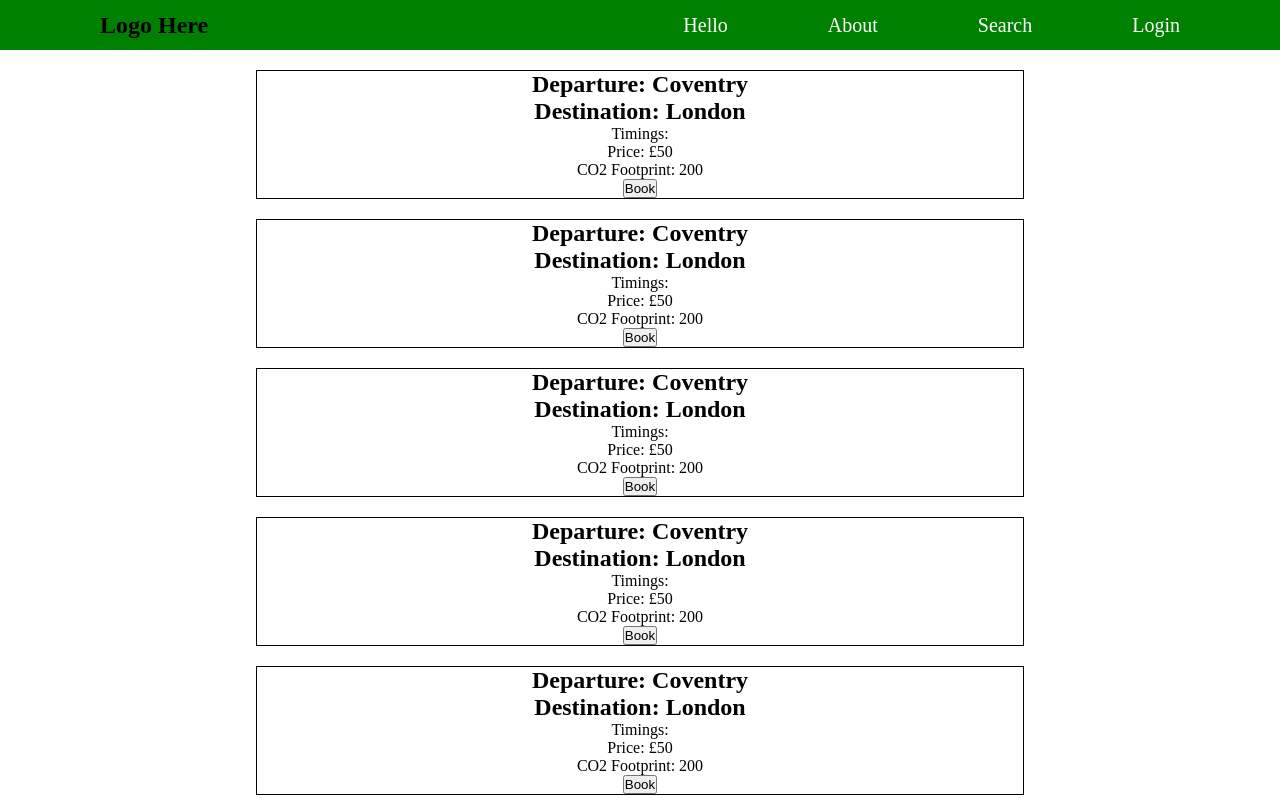
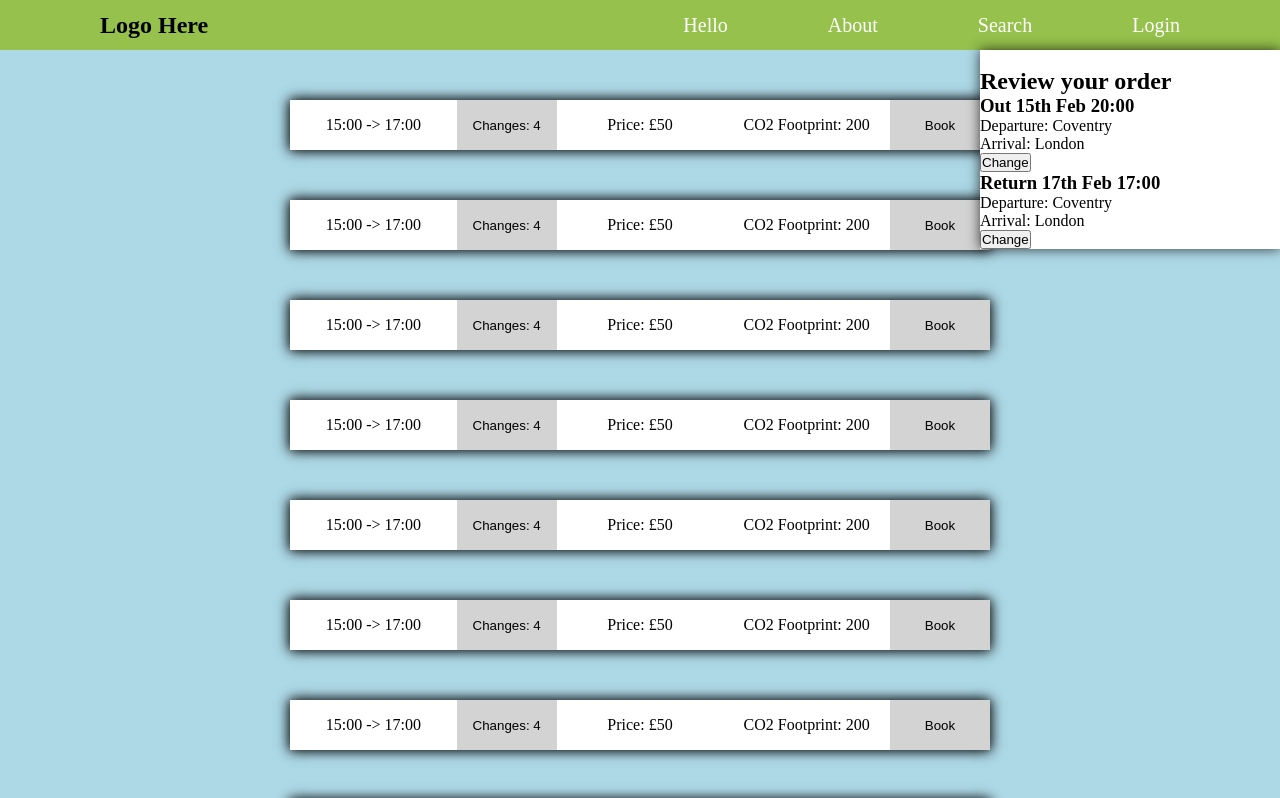
Before and after one commit to EdwardFry/hexagons, a Next.js app in the folder frontend/: page /search in a window 1280 px wide. Shown: the top 798 px of the page. Built offline with nearby package versions, Linux system fonts and the light colour scheme.

Commit message:
search items styled, added changes for each journey

```diff
--- a/frontend/components/Navbar/Nav.css
+++ b/frontend/components/Navbar/Nav.css
@@ -5,13 +5,12 @@
 }
 
 .Nav-container {
-    background: green;
+    background: rgba(149, 193, 76, 1);
     width: 100%;
     display: flex;
     justify-content: space-between;
     align-items: center;
     height: 50px;
-
 }
 
 .Nav-logo {
--- a/frontend/components/Navbar/Nav.js
+++ b/frontend/components/Navbar/Nav.js
@@ -1,15 +1,6 @@
 import React from 'react'
-import Link from 'next/link'
 
 import './Nav.css';
-
-const links = [
-  { href: 'https://zeit.co/now', label: 'ZEIT' },
-  { href: 'https://github.com/zeit/next.js', label: 'GitHub' },
-].map(link => ({
-  ...link,
-  key: `nav-link-${link.href}-${link.label}`,
-}))
 
 const Nav = () => (
   <nav className="Nav-container">
--- a/frontend/components/Search/JourneyCard.css
+++ b/frontend/components/Search/JourneyCard.css
@@ -1,6 +1,48 @@
 .JourneyCard-container {
-    margin-top: 20px;
-    width: 60%;
-    border: 1px solid black;
-    display: inline-block;
+    padding-top: 50px;
 }
+
+.JourneyCard-container div{
+    -webkit-box-shadow: 0px 0px 12px 0px rgba(0,0,0,0.75);
+    -moz-box-shadow: 0px 0px 12px 0px rgba(0,0,0,0.75);
+    box-shadow: 0px 0px 12px 0px rgba(0,0,0,0.75);
+    width:700px;
+    margin-left: auto;
+    margin-right: auto;
+}
+
+.JourneyCard-info-container {
+    width: 700px;
+    height: 50px;
+    display: flex;
+    align-items: center;
+    background: white;
+}
+
+.JourneyCard-container p {
+    flex: 1;
+}
+
+.JourneyCard-container button {
+    width: 100px;
+    background: lightgray;
+    border: none;
+    height: 100%;
+    transition: all 0.4s ease 0s;
+}
+
+.JourneyCard-container button:hover {
+    background: grey;
+    cursor: pointer;
+}
+
+.JourneyCard-changes-container {
+    background: white;
+    width: 700px;
+    margin-left: auto;
+    margin-right: auto;
+}
+
+.JourneyCard-changes-container ul{
+    list-style: none;
+}
--- a/frontend/components/Search/JourneyCard.js
+++ b/frontend/components/Search/JourneyCard.js
@@ -1,18 +1,61 @@
 import React, { Component } from 'react';
+import KeyboardArrowDown from '@material-ui/icons/KeyboardArrowDown';
 
 import './JourneyCard.css';
 
 class JourneyCard extends Component {
+    constructor(props) {
+        super(props);
+        this.state = {
+            showChanges: false
+        }
+        this.handleChangesClick = this.handleChangesClick.bind(this);
+    }
+
+    handleChangesClick(e) {
+        this.setState({
+            showChanges: !this.state.showChanges
+        });
+    }
+
     render() {
+        let changes
+        if (this.state.showChanges === false) {
+            changes
+        } else {
+            changes = <div className="JourneyCard-changes-container">
+                <p>Changes for the journey</p>
+                <ul>
+                    <li>Departure: London | 18:00</li>
+                    <KeyboardArrowDown />
+                    <li>blah</li>
+                    <KeyboardArrowDown />
+                    <li>blah</li>
+                    <KeyboardArrowDown />
+                    <li>blah</li>
+                    <KeyboardArrowDown />
+                    <li>blah</li>
+                    <KeyboardArrowDown />
+                    <li>blah</li>
+                </ul>
+            </div>
+        }
+
         return (
+
             <div className="JourneyCard-container">
-                <h2>Departure: Coventry</h2>
-                <h2>Destination: London</h2>
-                <p>Timings: </p>
-                <p>Price: £50</p>
-                <p>CO2 Footprint: 200</p>
-                <button>Book</button>
+                <div>
+                    <div className="JourneyCard-info-container">
+                        <p>15:00 -> 17:00</p>
+                        <button onClick={this.handleChangesClick}>Changes: 4</button>
+                        <p>Price: £50</p>
+                        <p>CO2 Footprint: 200</p>
+                        <button>Book</button>
+                    </div>
+                    {changes}
+                </div>
             </div>
+
         );
     }
 }
--- a/frontend/components/Search/Search.css
+++ b/frontend/components/Search/Search.css
@@ -1,5 +1,20 @@
 .Search-container {
+}
+
+
+.Search-cards-container {
     text-align: center;
     width: 100%;
     display: block;
+    background: lightblue;
 }
+
+.Search-sidebar {
+    width: 300px;
+    position: fixed;
+    right: 0;
+    background: white;
+    -webkit-box-shadow: 0px 0px 12px 0px rgba(0,0,0,0.75);
+    -moz-box-shadow: 0px 0px 12px 0px rgba(0,0,0,0.75);
+    box-shadow: 0px 0px 12px 0px rgba(0,0,0,0.75);
+}
--- a/frontend/components/Search/Search.js
+++ b/frontend/components/Search/Search.js
@@ -1,5 +1,6 @@
 import React, { Component } from 'react';
 import JourneyCard from './JourneyCard';
+import Fade from 'react-reveal';
 
 import './Search.css';
 
@@ -11,6 +12,27 @@ class Search extends Component {
     render() {
         return (
             <div className="Search-container">
+                <Fade right>
+                    <div className="Search-sidebar">
+                        <br />
+                        <h2>Review your order</h2>
+                        <h3>Out 15th Feb 20:00</h3>
+                        <p>Departure: Coventry</p>
+                        <p>Arrival: London</p>
+                        <button>Change</button>
+                        <br />
+                        <h3>Return 17th Feb 17:00</h3>
+                        <p>Departure: Coventry</p>
+                        <p>Arrival: London</p>
+                        <button>Change</button>
+                    </div>
+                </Fade>
+                <div className="Search-cards-container">
+
+                    <JourneyCard />
+                    <JourneyCard />
+                    <JourneyCard />
+                    <JourneyCard />
                     <JourneyCard />
                     <JourneyCard />
                     <JourneyCard />
@@ -18,6 +40,7 @@ class Search extends Component {
                     <JourneyCard />
                     <JourneyCard />
                 </div>
+            </div >
         );
     }
 }
--- a/frontend/package.json
+++ b/frontend/package.json
@@ -8,9 +8,12 @@
     "start": "next start"
   },
   "dependencies": {
+    "@material-ui/core": "^4.9.2",
+    "@material-ui/icons": "^4.9.1",
     "@zeit/next-css": "^1.0.1",
     "next": "9.2.1",
     "react": "16.12.0",
-    "react-dom": "16.12.0"
+    "react-dom": "16.12.0",
+    "react-reveal": "^1.2.2"
   }
 }
```
Also changed, not shown: 1 other file (tests, documents, lock files or other folders). Lines whose indentation alone changed are shown as unchanged.
